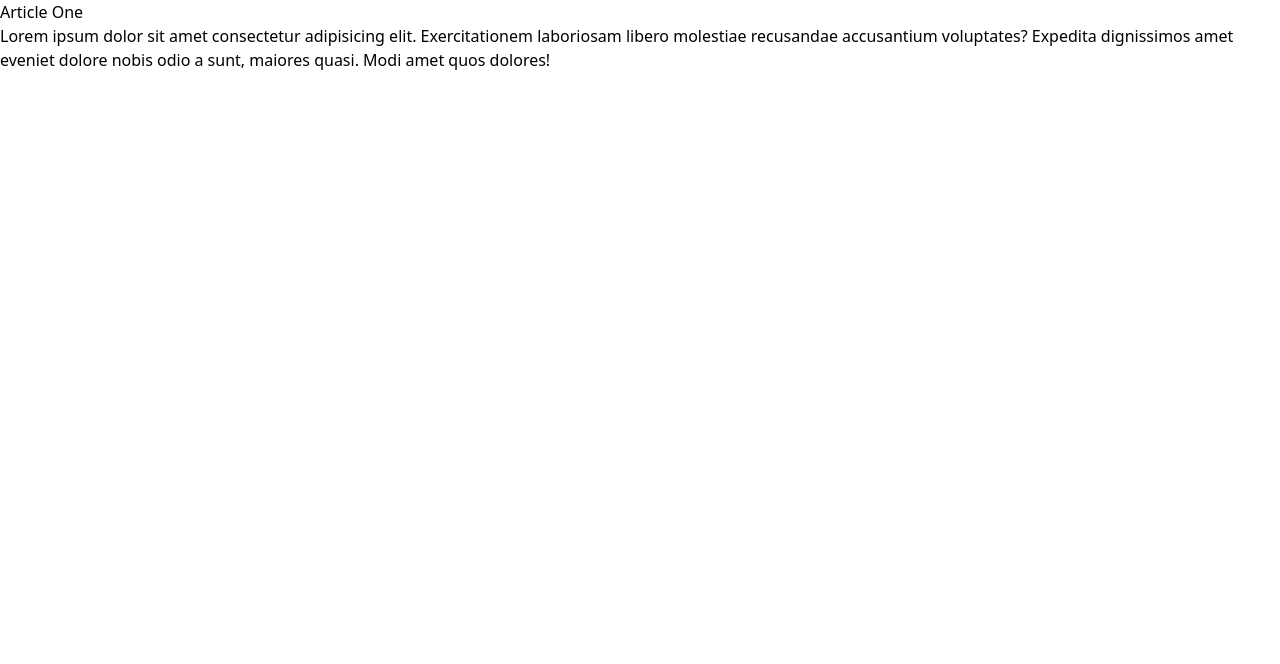
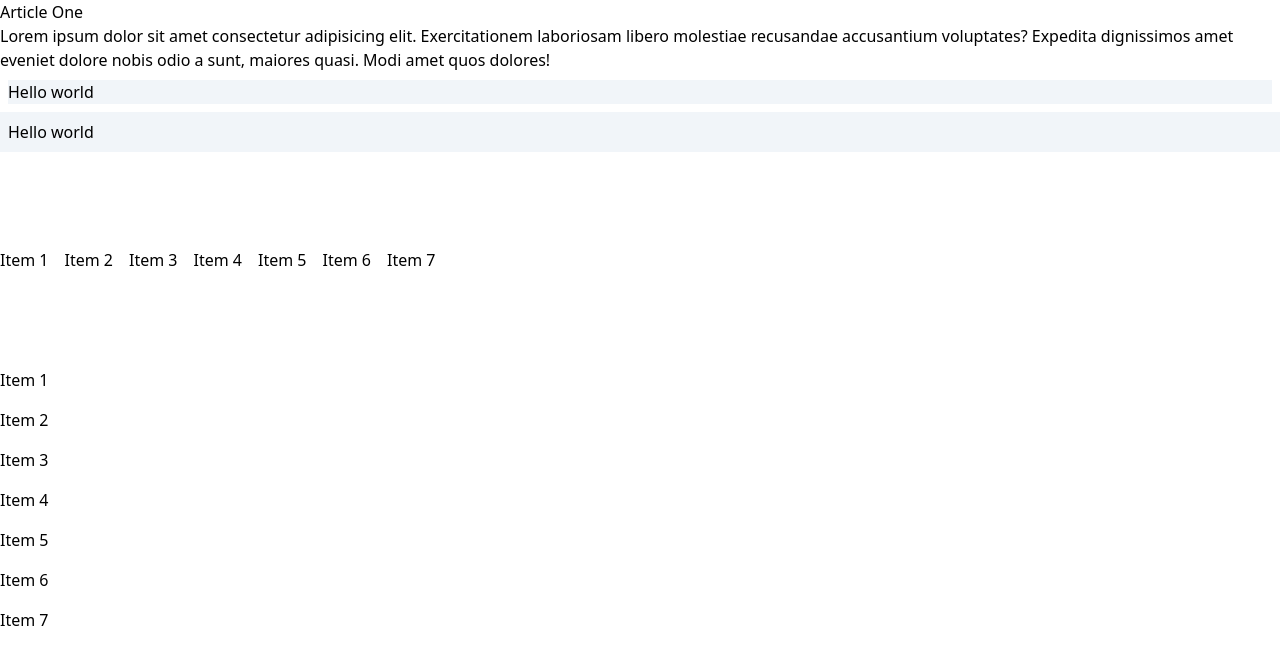
Before and after one commit to igaimerca/tailwind-udemy-course, a plain HTML site: page 03-container-spacing/index.html in a window 1280 px wide. Drawn offline with nearby package versions, Linux system fonts and the light colour scheme.

Commit message:
feat: container and spacing

```diff
--- a/03-container-spacing/index.html
+++ b/03-container-spacing/index.html
@@ -9,7 +9,7 @@
   </head>
   <body>
     <!-- Container -->
-    <div>
+    <div class="container mx-auto">
       <article>
         <h3>Article One</h3>
         <p>
@@ -21,12 +21,31 @@
       </article>
 
       <!-- Margin -->
+      <div class="bg-slate-100 m-2">Hello world</div>
 
       <!-- Padding -->
+      <div class="bg-slate-100 p-2">Hello world</div>
 
       <!-- Space Between X -->
-
+      <div class="flex mt-24 space-x-4">
+        <div>Item 1</div>
+        <div>Item 2</div>
+        <div>Item 3</div>
+        <div>Item 4</div>
+        <div>Item 5</div>
+        <div>Item 6</div>
+        <div>Item 7</div>
+      </div>
       <!-- Space Between Y -->
+      <div class="flex mt-24 space-y-4 flex-col">
+        <div>Item 1</div>
+        <div>Item 2</div>
+        <div>Item 3</div>
+        <div>Item 4</div>
+        <div>Item 5</div>
+        <div>Item 6</div>
+        <div>Item 7</div>
+      </div>
     </div>
   </body>
 </html>
```
